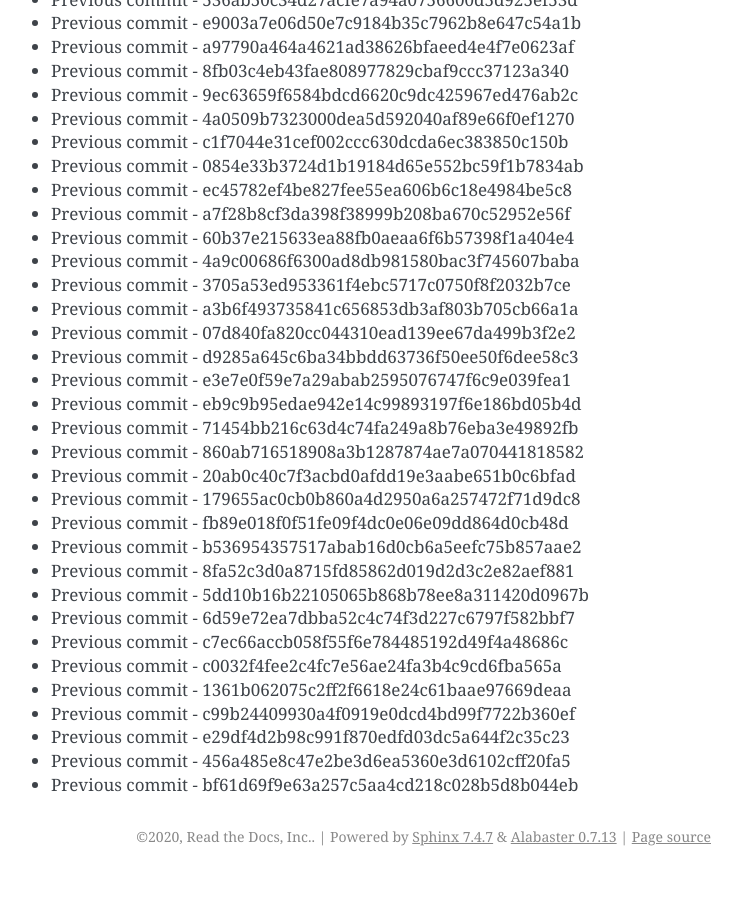
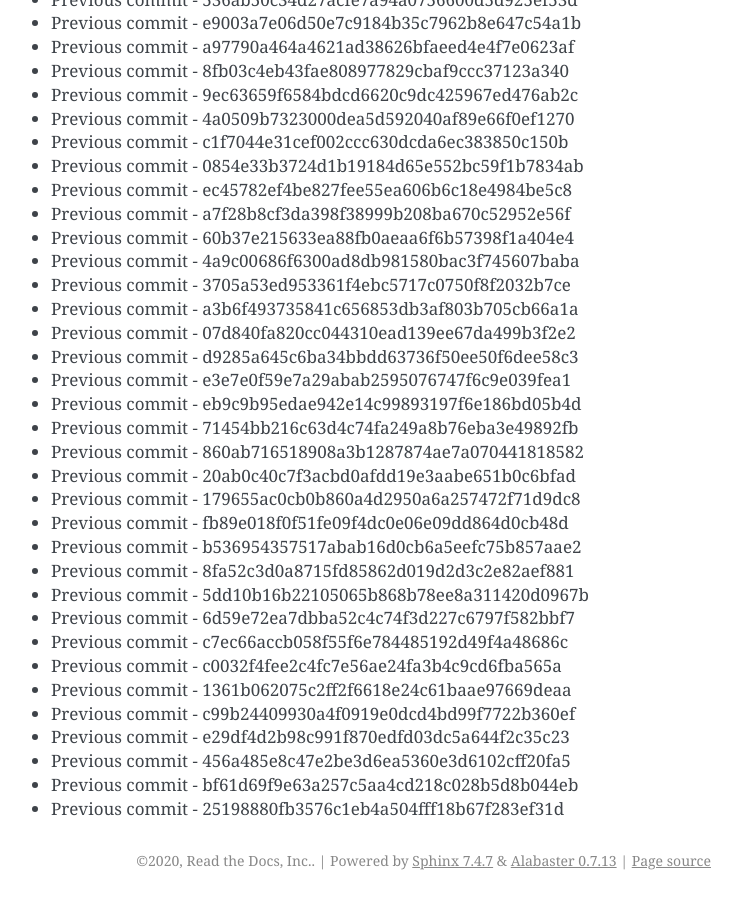
Before and after one commit to readthedocs/rtd-git-stresstest, a Sphinx documentation site: the page built from docs/updates.rst, in a window 1280 px wide and 900 px high, scrolled down 94130 px. Shown: the whole window, without its empty margins (399-1141 px from the left). Built offline with Sphinx 7.4.7, drawn with Linux system fonts in a browser that asks for light colours; before the commit the page ends 95006 px from its top, so only the background shows below that.

Commit message:
Generating commit from previous: 25198880fb3576c1eb4a504fff18b67f283ef31d

```diff
--- a/docs/updates.rst
+++ b/docs/updates.rst
@@ -3987,3 +3987,4 @@ It can be tested for any performance characteristics.
 * Previous commit - e29df4d2b98c991f870edfd03dc5a644f2c35c23
 * Previous commit - 456a485e8c47e2be3d6ea5360e3d6102cff20fa5
 * Previous commit - bf61d69f9e63a257c5aa4cd218c028b5d8b044eb
+* Previous commit - 25198880fb3576c1eb4a504fff18b67f283ef31d
```
